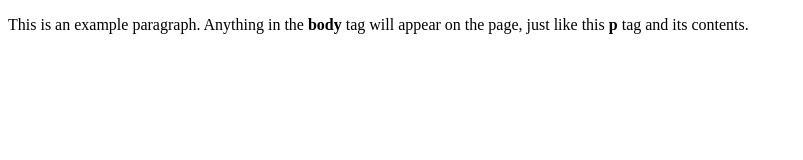
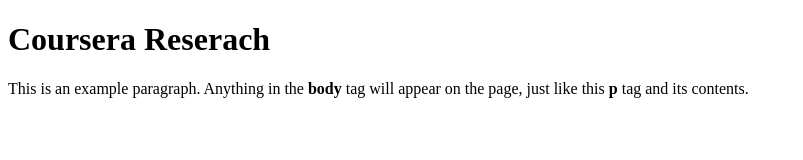
Before and after one commit to lizhe918/Coursera_Research, a plain HTML site: page index.html in a window 1280 px wide. Shown: the whole page, without its empty margins (0-803 px from the left). Drawn offline with Linux system fonts and the light colour scheme.

Commit message:
Add header.

```diff
--- a/index.html
+++ b/index.html
@@ -4,6 +4,7 @@
     <title>This is the title of the webpage!</title>
   </head>
   <body>
+    <h1>Coursera Reserach</h1>
     <p>This is an example paragraph. Anything in the <strong>body</strong> tag will appear on the page, just like this <strong>p</strong> tag and its contents.</p>
   </body>
 </html>
```
